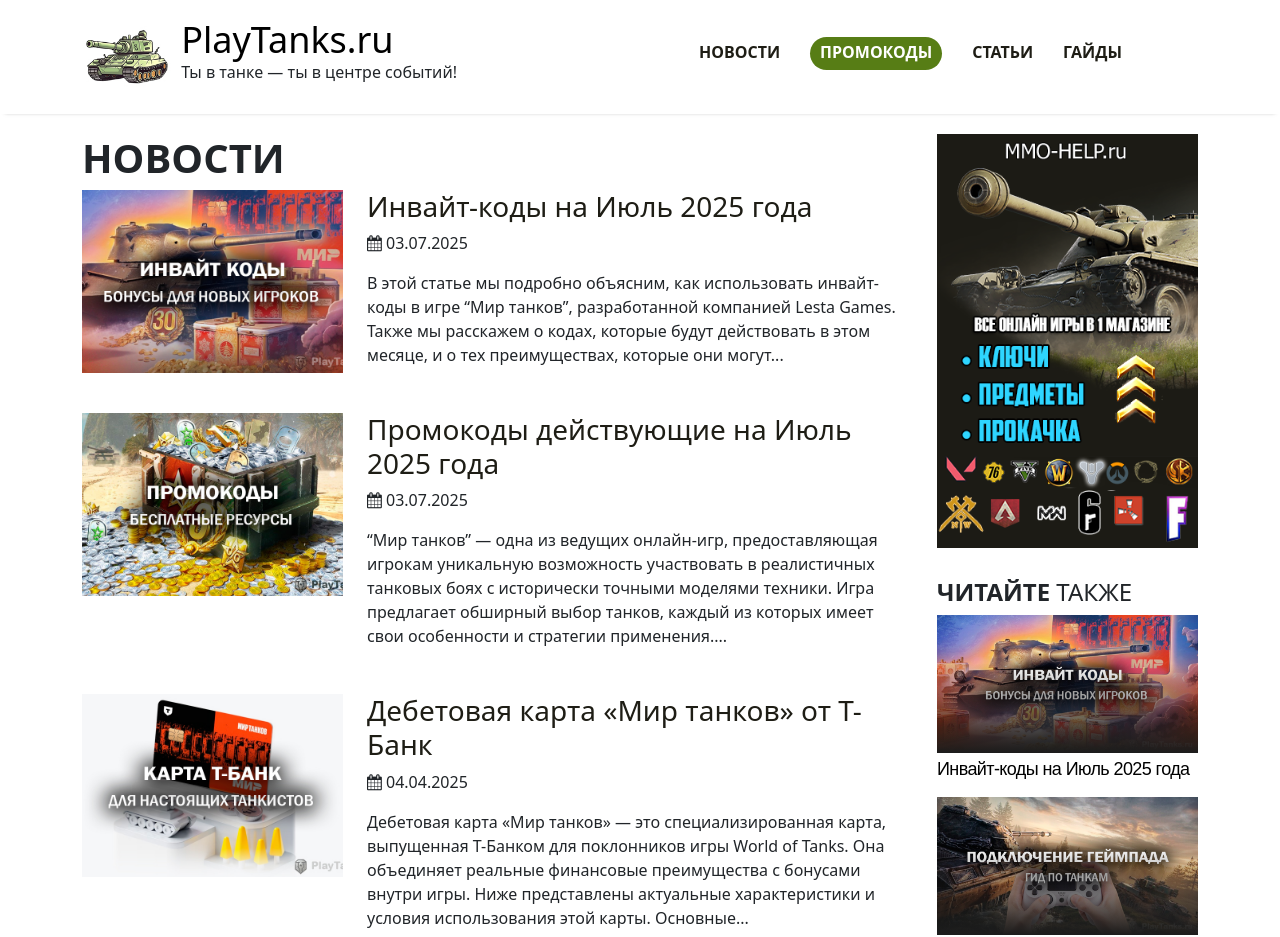
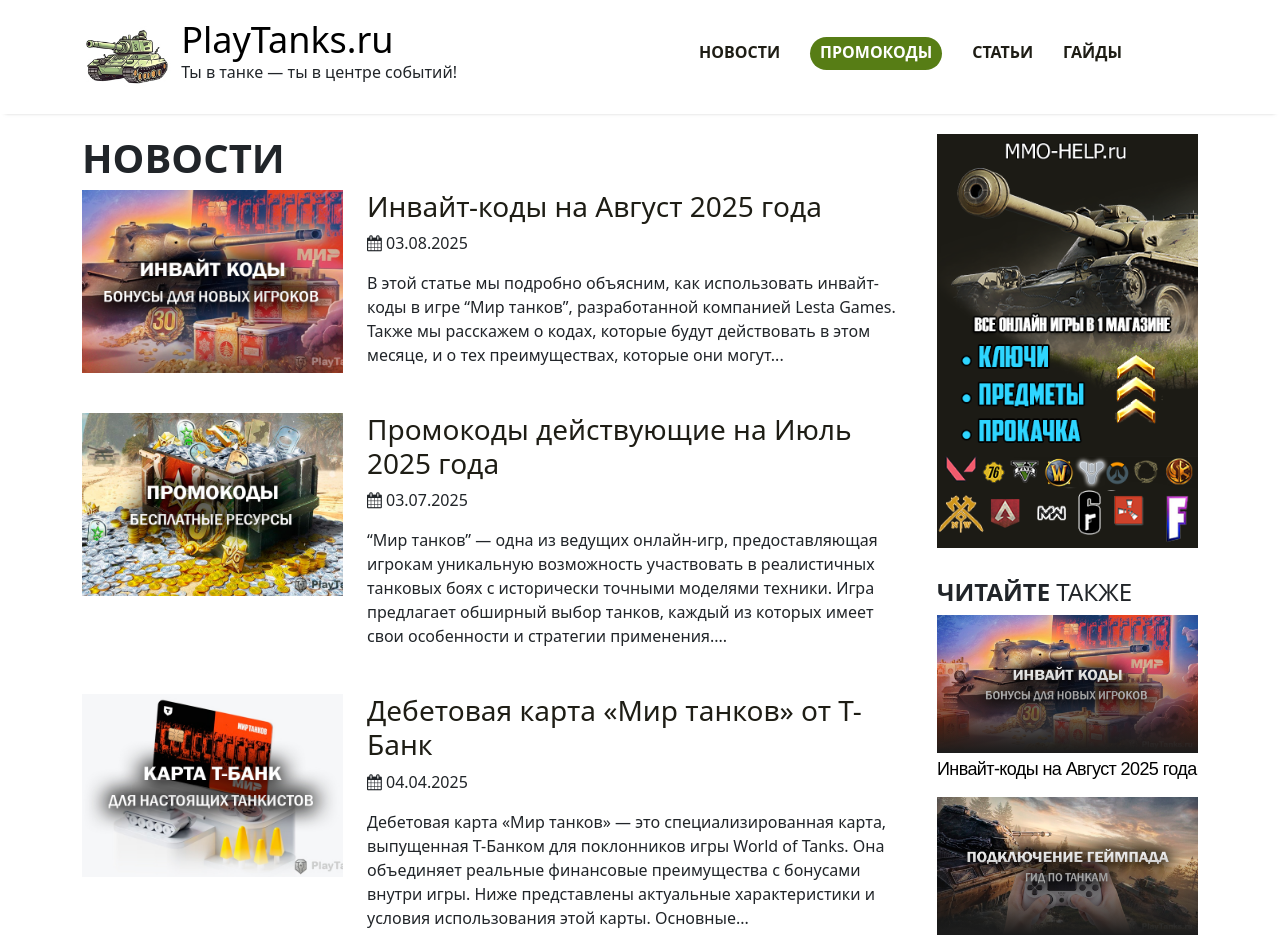
Before and after one commit to stblog/stblog.github.io, a Jekyll site: the page built from news.md, in a window 1280 px wide. Shown: the top 937 px of the page. Built offline with Jekyll 4.4.1, drawn with Linux system fonts in a browser that asks for light colours.

Commit message:
Update 2025-07-03-invait-kody-mir-tankov.markdown

```diff
--- a/_posts/2025-07-03-invait-kody-mir-tankov.markdown
+++ b/_posts/2025-07-03-invait-kody-mir-tankov.markdown
@@ -1,11 +1,11 @@
 ---
-title: Инвайт-коды на Июль 2025
-date: 2025-07-03 01:45:00 Z
+title: Инвайт-коды на Август 2025
+date: 2025-08-03 01:45:00 Z
 categories:
 - news
-header: Инвайт-коды на Июль 2025 года
+header: Инвайт-коды на Август 2025 года
 image: "/uploads/invite-kody-mir-tankov.jpg"
-description: Актуальные инвайт-коды на июль 2025 года можно получить несколькими способами.
+description: Актуальные инвайт-коды на fduecn 2025 года можно получить несколькими способами.
   Эти коды в "Мире танков" помогут вам получить разнообразные бонусы, включая премиум-танки,
   золото, опыт и уникальные камуфляжи.
 ---
@@ -26,11 +26,11 @@
 * Ввести свой инвайт-код в поле для ввода и нажать на кнопку “Применить”.
 * Если ваш инвайт-код действителен, вы получите соответствующий бонус. Если ваш инвайт-код недействителен или уже использован, вы получите сообщение об ошибке.
 
-## Какие инвайт-коды использовать в июле 2025 года?
+## Какие инвайт-коды использовать в августе 2025 года?
 
 Инвайт-коды в Мире танков Lesta Games обновляются регулярно и имеют разный срок действия. Некоторые инвайт-коды могут быть активны только несколько дней или часов, другие могут быть активны несколько недель или месяцев. Поэтому важно следить за новостями игры и проверять свою почту или социальные сети, чтобы не пропустить новые инвайт-коды.
 
-### Стартовый набор для новичков Мир танков на июль 2025 года
+### Стартовый набор для новичков Мир танков на текущий месяц
 
 Стартовый набор ресурсов доступен при регистрации нового аккаунте в игре. Вот список ресурсов, которые получит новый игрок:
 
```
Also changed, not shown: other parts of _posts/2025-07-03-invait-kody-mir-tankov.markdown (+1 -1 lines).
